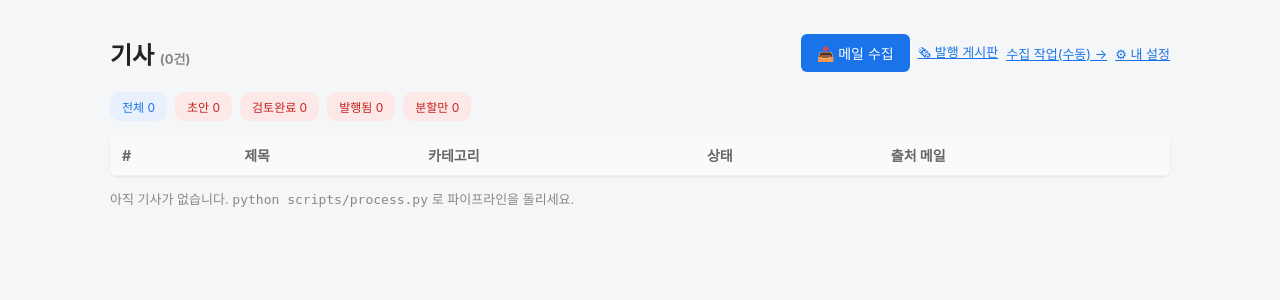
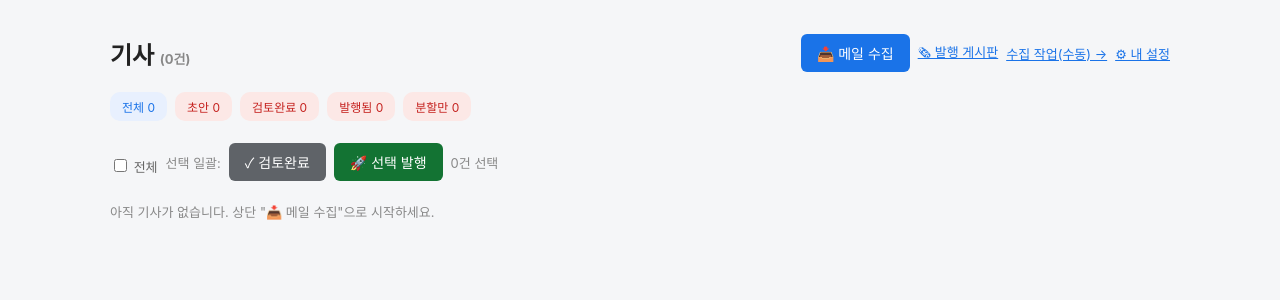
Before and after one commit to scorbito/AutoNews, a FastAPI app: page / in a window 1280 px wide. Shown: the part 54-354 px from the top of the page. Run offline with FastAPI, Linux system fonts and the light colour scheme; the visitor is signed in with stand-in values (Sample User, id 1); lists and menus that the app fills with data are empty; some libraries are stand-ins or nearby versions.

Commit message:
기사 목록 출처 메일별 그룹 + 체크박스 일괄 발행 (A안)
한 메일에서 나온 여러 기사를 묶어 보여주고 골라서 일괄 처리.
- list_all_articles: email_id(그룹키)·email_date·photo_count 추가, 메일별 정렬.
- index: _group_by_email로 메일 묶음 구성. /articles/bulk(검토완료/발행).
- articles.html: 메일 묶음 카드(그룹 전체선택) + 기사별 체크박스 + 사진수,
  상단 sticky 일괄 바(전체선택·검토완료·선택 발행·선택수).

파주 14건이 1개 메일 그룹(사진 19장)으로 묶여 렌더됨 확인.

Co-Authored-By: Claude Opus 4.8 <noreply@anthropic.com>

```diff
--- a/src/aute_news/db.py
+++ b/src/aute_news/db.py
@@ -343,7 +343,10 @@ def mark_article_published(conn, article_id: int, url: str, tenant_id: int = DEF
 
 
 def list_all_articles(conn, status: str | None = None, tenant_id: int = DEFAULT_TENANT) -> list:
-    q = ("SELECT ar.*, m.subject AS email_subject, m.sender AS email_from "
+    q = ("SELECT ar.*, m.id AS email_id, m.subject AS email_subject, "
+         "m.sender AS email_from, m.date AS email_date, "
+         "(SELECT COUNT(*) FROM images i WHERE i.article_id=ar.id AND i.tenant_id=ar.tenant_id "
+         " AND i.selected=1) AS photo_count "
          "FROM articles ar "
          "LEFT JOIN attachments a ON a.id=ar.attachment_id "
          "LEFT JOIN messages m ON m.id=a.message_pk "
@@ -352,7 +355,9 @@ def list_all_articles(conn, status: str | None = None, tenant_id: int = DEFAULT_
     if status and status != "all":
         q += " AND ar.status=?"
         params.append(status)
-    return conn.execute(q + " ORDER BY ar.id DESC", params).fetchall()
+    # 메일별로 묶이도록 메일 우선 정렬, 메일 안에서는 기사 순번
+    return conn.execute(
+        q + " ORDER BY m.id DESC NULLS LAST, ar.sequence_number, ar.id", params).fetchall()
 
 
 def assign_image_article(conn, image_id: int, article_id: int | None,
--- a/src/aute_news/web/app.py
+++ b/src/aute_news/web/app.py
@@ -219,6 +219,19 @@ def admin_process(request: Request, tid: int):
 
 
 # ── 기사(articles) ────────────────────────────────────
+def _group_by_email(arts: list) -> list:
+    """기사 목록을 출처 메일별 묶음으로(순서 유지). [{subject, date, count, articles:[]}]."""
+    groups, index = [], {}
+    for a in arts:
+        key = a["email_id"]
+        if key not in index:
+            index[key] = len(groups)
+            groups.append({"email_id": key, "subject": a["email_subject"],
+                           "date": a["email_date"], "articles": []})
+        groups[index[key]]["articles"].append(a)
+    return groups
+
+
 @app.get("/", response_class=HTMLResponse)
 def index(request: Request, status: str = "all"):
     t = _tenant(request)
@@ -228,8 +241,25 @@ def index(request: Request, status: str = "all"):
     conn.close()
     return templates.TemplateResponse(
         request, "articles.html",
-        {"arts": arts, "astatus": ASTATUS, "filters": AFILTERS, "counts": counts,
+        {"groups": _group_by_email(arts), "total": len(arts),
+         "astatus": ASTATUS, "filters": AFILTERS, "counts": counts,
          "active": status, "cats": CATEGORY_CODES, "email": request.session.get("email")})
+
+
+@app.post("/articles/bulk")
+def articles_bulk(request: Request, action: str = Form(...),
+                  ids: Annotated[list[int], Form()] = []):
+    """선택한 기사들을 일괄 검토완료/발행."""
+    t = _tenant(request)
+    conn = db.connect()
+    if action == "review":
+        for aid in ids:
+            db.set_article_status(conn, aid, "reviewed", tenant_id=t)
+    elif action == "publish":
+        for aid in ids:
+            publish_article(conn, aid, tenant_id=t)
+    conn.close()
+    return RedirectResponse("/", status_code=303)
 
 
 @app.post("/collect")
--- a/src/aute_news/web/templates/articles.html
+++ b/src/aute_news/web/templates/articles.html
@@ -2,7 +2,7 @@
 {% block title %}기사 목록{% endblock %}
 {% block body %}
 <div class="row" style="justify-content:space-between; align-items:center;">
-  <h2 style="margin:0;">기사 <span class="muted">({{ arts|length }}건)</span></h2>
+  <h2 style="margin:0;">기사 <span class="muted">({{ total }}건)</span></h2>
   <div class="row">
     <form method="post" action="/collect"><button type="submit">📥 메일 수집</button></form>
     <a href="/board" style="font-size:13px;">🗞 발행 게시판</a>
@@ -21,19 +21,63 @@
   {% endfor %}
 </div>
 
-<table>
-  <thead><tr><th>#</th><th>제목</th><th>카테고리</th><th>상태</th><th>출처 메일</th></tr></thead>
+<form method="post" action="/articles/bulk">
+  <div class="row" style="position:sticky; top:0; background:#f5f6f8; padding:8px 0; z-index:5;">
+    <label style="font-weight:normal;"><input type="checkbox" id="checkall"> 전체</label>
+    <span class="muted">선택 일괄:</span>
+    <button class="gray" type="submit" name="action" value="review">✓ 검토완료</button>
+    <button class="green" type="submit" name="action" value="publish">🚀 선택 발행</button>
+    <span class="muted" id="selcount">0건 선택</span>
+  </div>
+
+  {% for g in groups %}
+  <div class="card" style="margin-bottom:14px; padding:0; overflow:hidden;">
+    <div class="row" style="justify-content:space-between; background:#eef1f6; padding:10px 14px;">
+      <div>
+        <label style="font-weight:600;">
+          <input type="checkbox" class="grpall"> 📧 {{ g.subject or '(제목 없음)' }}
+        </label>
+        <span class="muted"> · 기사 {{ g.articles|length }}건{% if g.date %} · {{ g.date }}{% endif %}</span>
+      </div>
+    </div>
+    <table style="margin:0;">
+      <thead>
+        <tr><th style="width:34px;"></th><th style="width:40px;">#</th><th>제목</th>
+            <th style="width:90px;">카테고리</th><th style="width:70px;">사진</th><th style="width:80px;">상태</th></tr>
+      </thead>
       <tbody>
-  {% for a in arts %}
+      {% for a in g.articles %}
         <tr>
-      <td>{{ a.id }}</td>
+          <td><input type="checkbox" class="sel" name="ids" value="{{ a.id }}"></td>
+          <td class="muted">{{ a.sequence_number }}</td>
           <td><a href="/a/{{ a.id }}">{{ a.headline or a.title or '(미생성)' }}</a></td>
           <td class="muted">{{ cats.get(a.category_code, a.category_code or '-') }}</td>
+          <td class="muted">{% if a.photo_count %}📷 {{ a.photo_count }}{% else %}–{% endif %}</td>
           <td><span class="tag s-{{ a.status }}">{{ astatus[a.status] }}</span></td>
-      <td class="muted">{{ a.email_subject or '' }}</td>
         </tr>
       {% endfor %}
       </tbody>
     </table>
-{% if not arts %}<p class="muted">아직 기사가 없습니다. <code>python scripts/process.py</code> 로 파이프라인을 돌리세요.</p>{% endif %}
+  </div>
+  {% endfor %}
+</form>
+{% if not groups %}<p class="muted">아직 기사가 없습니다. 상단 "📥 메일 수집"으로 시작하세요.</p>{% endif %}
+
+<script>
+  const boxes = () => Array.from(document.querySelectorAll('.sel'));
+  const count = () => {
+    document.getElementById('selcount').textContent =
+      boxes().filter(b => b.checked).length + '건 선택';
+  };
+  document.getElementById('checkall').addEventListener('change', e => {
+    boxes().forEach(b => b.checked = e.target.checked);
+    document.querySelectorAll('.grpall').forEach(g => g.checked = e.target.checked);
+    count();
+  });
+  document.querySelectorAll('.grpall').forEach(g => g.addEventListener('change', e => {
+    e.target.closest('.card').querySelectorAll('.sel').forEach(b => b.checked = e.target.checked);
+    count();
+  }));
+  document.addEventListener('change', e => { if (e.target.classList.contains('sel')) count(); });
+</script>
 {% endblock %}
```
Lines whose indentation alone changed are shown as unchanged.
